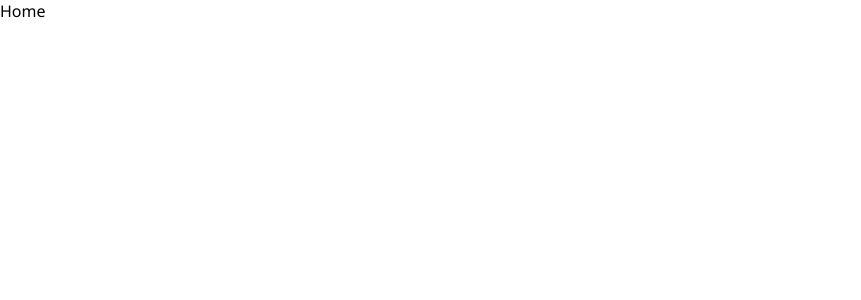
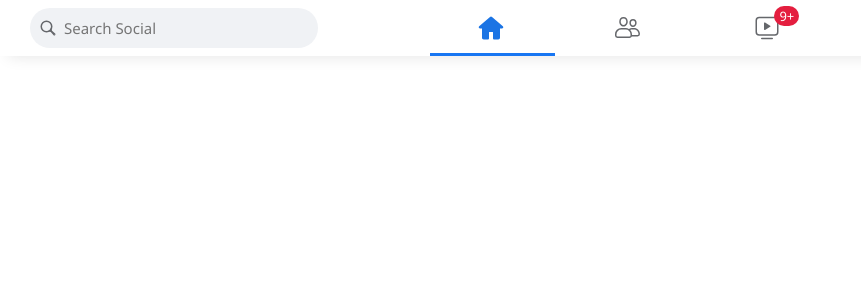
Before and after one commit to Krutika77/SocialMedia, a React (Create React App) app in the folder frontend/: page / in a window 1280 px wide. Shown: the top 300 px of the page, without its empty margins (0-861 px from the left). Built offline with nearby package versions, Linux system fonts and the light colour scheme.

Commit message:
header_initial

```diff
--- /dev/null
+++ b/frontend/src/components/header/index.js
@@ -0,0 +1,33 @@
+import "./style.css";
+import { Link } from "react-router-dom";
+import { Friends, HomeActive, Search, Watch } from "../../svg";
+export default function Header() {
+  const color = "#65676b";
+  return (
+    <header>
+      <div className="header_left">
+        <div className="search search1">
+          <Search color={color} />
+          <input
+            type="text"
+            placeholder="Search Social"
+            className="hide_input"
+          />
+        </div>
+      </div>
+      <div className="header_middle">
+        <Link to="/" className="middle_icon hover1 active">
+          <HomeActive color={color} />
+        </Link>
+        <Link to="/" className="middle_icon hover1">
+          <Friends color={color} />
+        </Link>
+        <Link to="/" className="middle_icon hover1">
+          <Watch color={color} />
+          <div className="middle_notification">9+</div>
+        </Link>
+      </div>
+      <div className="header_right"></div>
+    </header>
+  );
+}
--- /dev/null
+++ b/frontend/src/components/header/style.css
@@ -0,0 +1,89 @@
+header {
+  position: fixed;
+  top: 0;
+  height: 56px;
+  z-index: 99;
+  background: var(--bg-primary);
+  width: 100%;
+  box-shadow: 1px 8px 15px -7px var(--shadow-2);
+  display: grid;
+  grid-template-columns: repeat(3, 1fr);
+  color: var(--color-primary);
+}
+.header_left {
+  display: flex;
+  align-items: center;
+  gap: 10px;
+  padding: 5px 1 rem;
+}
+.circle {
+  width: 40px;
+  height: 40px;
+  border-radius: 50%;
+  cursor: pointer;
+  display: flex;
+  align-items: center;
+  justify-content: center;
+}
+.search {
+  display: flex;
+  align-items: center;
+  gap: 8px;
+  background: var(--bg-forth);
+  padding: 10px 32px 10px 10px;
+  border-radius: 50px;
+  cursor: text;
+  margin-left: 30px;
+}
+.search input {
+  outline: none;
+  border: none;
+  background: transparent;
+  font-size: 15px;
+  font-family: inherit;
+}
+.search :-ms-input-placeholder {
+  transform: translateY(-1px);
+}
+.header_middle {
+  display: flex;
+  align-items: center;
+  gap: 14px;
+  transform: translateX(3px);
+}
+.middle_icon {
+  position: relative;
+  display: flex;
+  align-items: center;
+  justify-content: center;
+  width: 125px;
+  height: 50px;
+  border-radius: 10px;
+  cursor: pointer;
+  transform: translateX(-2px);
+}
+.middle_icon:nth-child(2) {
+  transform: translateX(-4px);
+}
+.middle_icon:nth-child(3) {
+  transform: translateX(-3px);
+}
+.active {
+  border-bottom: 3px solid var(--blue-color);
+  border-radius: 0;
+  height: 56px;
+  transform: translateX(0);
+}
+.active svg {
+  transform: translateY(1px) translateX(-1px);
+}
+.middle_notification {
+  position: absolute;
+  top: 3px;
+  right: 1.9rem;
+  background: #e41e3f;
+  border-radius: 50px;
+  padding: 1px 5px;
+  font-size: 13px;
+  color: #fff;
+}
--- a/frontend/src/components/login/LoginForm.js
+++ b/frontend/src/components/login/LoginForm.js
@@ -3,12 +3,18 @@ import { Link } from "react-router-dom";
 import * as Yup from "yup";
 import LoginInput from "../../components/inputs/loginInput";
 import { useState } from "react";
-
+import PropagateLoader from "react-spinners/PropagateLoader";
+import axios from "axios";
+import { useDispatch } from "react-redux";
+import Cookies from "js-cookie";
+import { useNavigate } from "react-router-dom";
 const loginInfos = {
   email: "",
   password: "",
 };
 export default function LoginForm({ setVisible }) {
+  const dispatch = useDispatch();
+  const navigate = useNavigate();
   const [login, setLogin] = useState(loginInfos);
   const { email, password } = login;
   const handleLoginChange = (e) => {
@@ -22,6 +28,26 @@ export default function LoginForm({ setVisible }) {
       .max(100),
     password: Yup.string().required("Password is required"),
   });
+  const [error, setError] = useState("");
+  // const [success, setSuccess] = useState("");
+  const [loading, setLoading] = useState(false);
+  const loginSubmit = async () => {
+    try {
+      setLoading(true);
+      const { data } = await axios.post(
+        `${process.env.REACT_APP_BACKEND_URL}/login`,
+        { email, password }
+      );
+      // const { message, ...rest } = data;
+
+      dispatch({ type: "LOGIN", payload: data });
+      Cookies.set("user", JSON.stringify(data));
+      navigate("/");
+    } catch (error) {
+      setLoading(false);
+      setError(error.response.data.message);
+    }
+  };
   return (
     <div className="login_wrap">
       <div className="login_1">
@@ -39,6 +65,9 @@ export default function LoginForm({ setVisible }) {
               password,
             }}
             validationSchema={loginValidation}
+            onSubmit={() => {
+              loginSubmit();
+            }}
           >
             {(formik) => (
               <Form>
@@ -64,6 +93,8 @@ export default function LoginForm({ setVisible }) {
           <Link to="/forgot" className="forgot_password">
             Forgotten password?
           </Link>
+          <PropagateLoader color="#1876f2" loading={loading} size={30} />
+          {error && <div className="error_text">{error}</div>}
           <div className="sign_splitter"></div>
           <button
             className="blue_btn open_signup"
--- a/frontend/src/index.css
+++ b/frontend/src/index.css
@@ -63,3 +63,12 @@ a {
   background: rgba(255, 255, 255, 0.768);
   z-index: 99;
 }
+
+/* ----Hovers---- */
+.hover1:hover {
+  background: var(--bg-secondary);
+}
+.hover2:hover {
+  background: var(--bg-third);
+}
+/* ----Hovers---- */
--- a/frontend/src/pages/home/index.js
+++ b/frontend/src/pages/home/index.js
@@ -1,3 +1,9 @@
+import Header from "../../components/header";
+
 export default function Home() {
-  return <div>Home</div>;
+  return (
+    <div>
+      <Header />
+    </div>
+  );
 }
--- a/frontend/src/svg/logo.js
+++ b/frontend/src/svg/logo.js
@@ -2,13 +2,7 @@ function Logo() {
   return (
     <svg width="40" height="40" fill="url(#jsc_s_b)" viewBox="0 0 36 36">
       <defs>
-                <linearGradient
-                    id="jsc_s_b"
-                    x1="50%"
-                    x2="50%"
-                    y1="97.078%"
-                    y2="0%"
-                >
+        <linearGradient id="jsc_s_b" x1="50%" x2="50%" y1="97.078%" y2="0%">
           <stop offset="0%" stopColor="#0062E0"></stop>
           <stop offset="100%" stopColor="#19AFFF"></stop>
         </linearGradient>
@@ -16,7 +10,7 @@ function Logo() {
       <path d="M15 35.8C6.5 34.3 0 26.9 0 18 0 8.1 8.1 0 18 0s18 8.1 18 18c0 8.9-6.5 16.3-15 17.8l-1-.8h-4l-1 .8z"></path>
       <path
         fill="#fff"
-                d="M25 23l.8-5H21v-3.5c0-1.4.5-2.5 2.7-2.5H26V7.4c-1.3-.2-2.7-.4-4-.4-4.1 0-7 2.5-7 7v4h-4.5v5H15v12.7c1 .2 2 .3 3 .3s2-.1 3-.3V23h4z"
+        d="M11.5 14c4.142 0 7.5 1.567 7.5 3.5V20H4v-2.5c0-1.933 3.358-3.5 7.5-3.5Zm6.5 3.5c0-1.38-2.91-2.5-6.5-2.5S5 16.12 5 17.5V19h13v-1.5ZM11.5 5a3.5 3.5 0 1 1 0 7a3.5 3.5 0 0 1 0-7Zm0 1a2.5 2.5 0 1 0 0 5a2.5 2.5 0 0 0 0-5Z"
       ></path>
     </svg>
   );
```
Also changed, not shown: 2 other files (tests, documents, lock files or other folders). Lines whose indentation alone changed are shown as unchanged.
